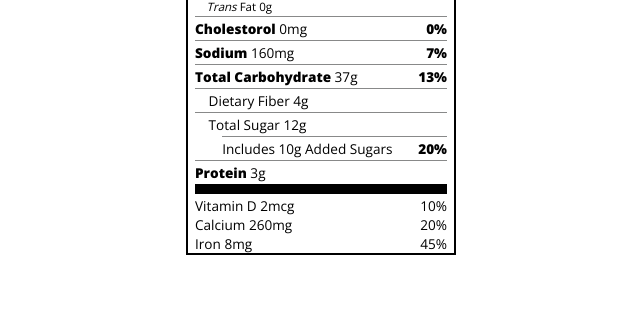
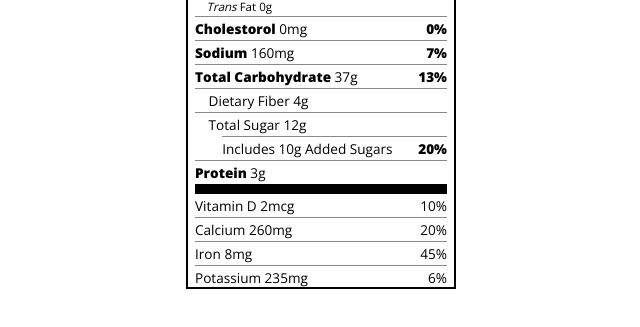
Before and after one commit to jeffvital/Nutrition-Label, a plain HTML site: page index.html in a window 1280 px wide. Shown: the part 215-542 px from the top of the page, without its empty margins (319-959 px from the left). Drawn offline with nearby package versions, Linux system fonts and the light colour scheme.

Commit message:
dividier for bottom list

```diff
--- a/index.html
+++ b/index.html
@@ -67,8 +67,12 @@
       <p class="no-divider"><span class="bold">Protein</span> 3g</p>
       <div class="divider lg"></div>
       <p>Vitamin D 2mcg <span class="right">10%</span></p>
+      <div class="divider"></div>
       <p>Calcium 260mg <span class="right">20%</span></p>
+      <div class="divider"></div>
       <p>Iron 8mg <span class="right">45%</span></p>
+      <div class="divider"></div>
+      <p class="no-divider">Potassium 235mg <span class="right">6%</span></p>
     </div>
   </body>
 </html>
```
